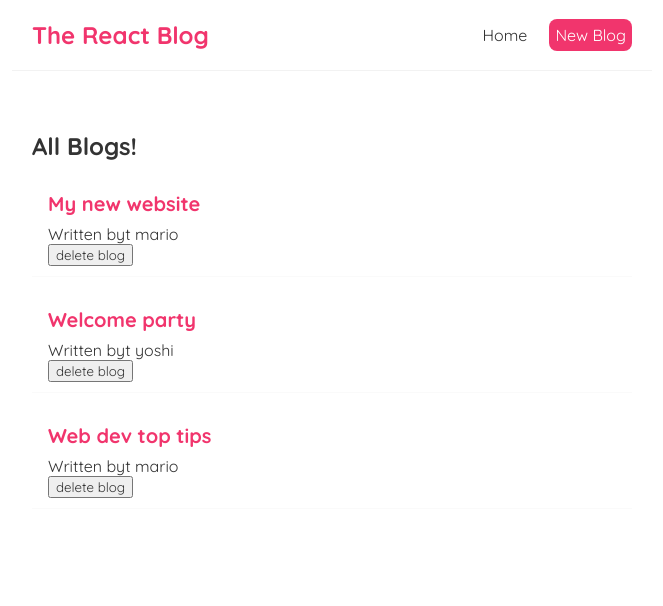
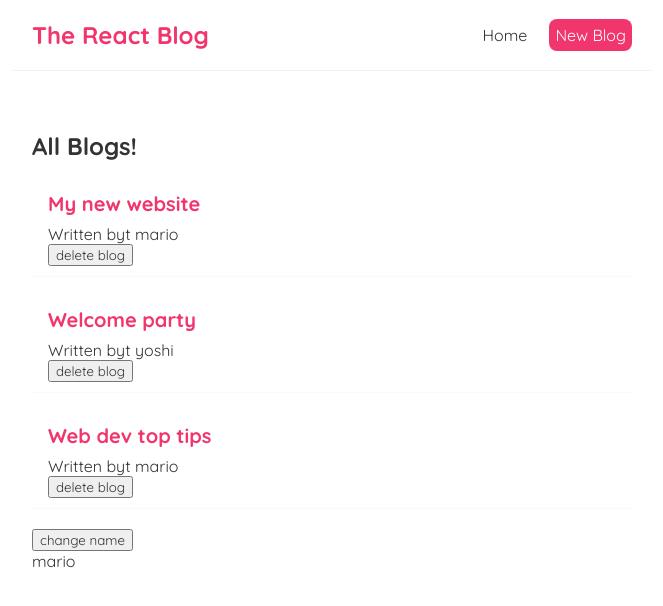
Before and after one commit to Johnnysky2700/react-blog, a React (Create React App) app: page / in a window 1280 px wide. Shown: the top 606 px of the page, without its empty margins (308-971 px from the left). Built offline with nearby package versions, Linux system fonts and the light colour scheme.

Commit message:
useEffect Dependencies

```diff
--- a/src/Home.js
+++ b/src/Home.js
@@ -8,19 +8,25 @@
         { title: 'Web dev top tips', body: 'lorem ipsum...', author: 'mario', id: 3 }
     ]);
 
+    const [name, setName] = useState('mario');
+
     const handleDelete = (id) => {
         const newBlogs = blogs.filter(blog => blog.id !== id);
         setBlogs(newBlogs);
     }
 
     useEffect(() => {
-        console.log('use effect run')
-        console.log(blogs);
-    });
+        console.log('use effect run');
+        console.log(name);
+    }, [name]);
+
     return (
         <div className="home">
             <BlockList blogs={blogs} title="All Blogs!" handleDelete={handleDelete}/>
+            <button onClick={() => setName('luigi')}>change name</button>
+            <p>{ name }</p>
         </div>
      );
 }
+
 export default Home;
```
